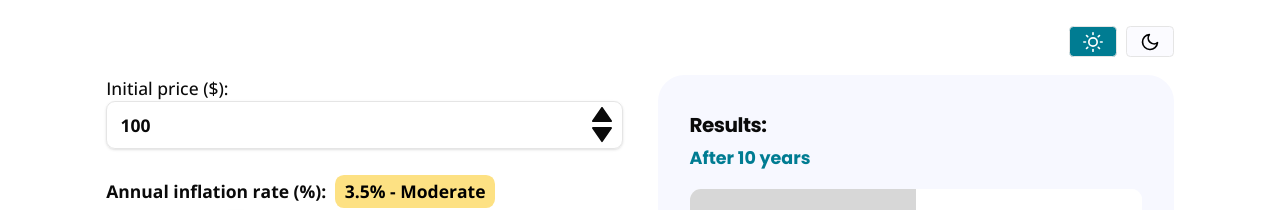
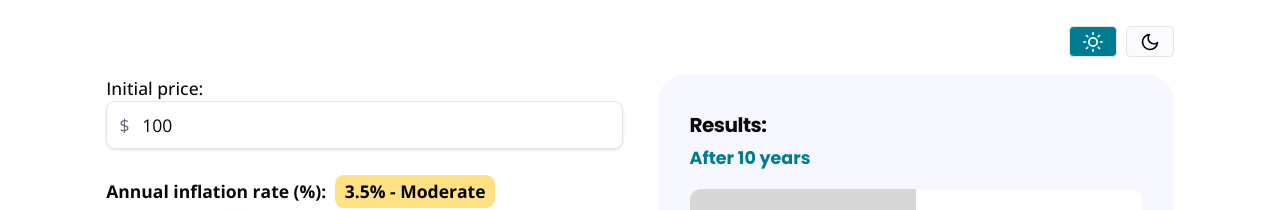
Before and after one commit to SU-SWS/ifdm_learning_apps, a Next.js app: page /interactives/inflation-impact-calculator in a window 1280 px wide. Shown: the top 210 px of the page. Built offline with nearby package versions, Linux system fonts and the light colour scheme.

Commit message:
adding in errors and minor ui cleanup to match

```diff
--- a/app/interactives/inflation-impact-calculator/page.tsx
+++ b/app/interactives/inflation-impact-calculator/page.tsx
@@ -1,95 +1,169 @@
 "use client";
 
-import { useState, useEffect } from "react"
-import { Card, CardContent, CardHeader, CardTitle } from "@/app/ui/components/card"
-import { Input } from "@/app/ui/components/input"
-import { Label } from "@/app/ui/components/label"
-import { CustomSlider } from "@/app/ui/components/slider"
-import { Badge } from "@/app/ui/components/badge"
-import { BiSolidUpArrow, BiSolidDownArrow } from "react-icons/bi";
+import { useState, useEffect } from "react";
+import {
+  Card,
+  CardContent,
+  CardHeader,
+  CardTitle,
+} from "@/app/ui/components/card";
+import { Input } from "@/app/ui/components/input";
+import { Label } from "@/app/ui/components/label";
+import { CustomSlider } from "@/app/ui/components/slider";
+import { Badge } from "@/app/ui/components/badge";
 import ThemeToggle from "@/app/lib/theme-toggle";
 
+const INITIAL_PRICE_MIN = 0.01;
+const INITIAL_PRICE_MAX = 1_000_000_000;
+
+type PriceError = "empty" | "range" | null;
+
+function getPriceError(raw: string, numeric: number): PriceError {
+  if (raw === "") return "empty";
+  if (numeric < INITIAL_PRICE_MIN || numeric > INITIAL_PRICE_MAX)
+    return "range";
+  return null;
+}
+
+function formatWithCommas(value: number): string {
+  return value.toLocaleString("en-US", { maximumFractionDigits: 2 });
+}
+
+const formatCurrency = (value: number) =>
+  new Intl.NumberFormat("en-US", {
+    style: "currency",
+    currency: "USD",
+    minimumFractionDigits: 2,
+    maximumFractionDigits: 2,
+  }).format(value);
+
 export default function InflationCalculator() {
-  const [initialPrice, setInitialPrice] = useState(100)
-  const [inflationRate, setInflationRate] = useState(3.5)
-  const [timePeriod, setTimePeriod] = useState(10)
-  const [futureValue, setFutureValue] = useState(0)
+  const [initialPriceRaw, setInitialPriceRaw] = useState("100");
+  const [initialPriceDisplay, setInitialPriceDisplay] = useState("100");
+  const [inflationRate, setInflationRate] = useState(3.5);
+  const [timePeriod, setTimePeriod] = useState(10);
+  const [futureValue, setFutureValue] = useState<number | null>(0);
 
-  // Calculate future value based on compound inflation
+  const numericPrice = parseFloat(initialPriceRaw);
+  const priceError: PriceError = getPriceError(initialPriceRaw, numericPrice);
+  const isValid = priceError === null && !isNaN(numericPrice);
+
   useEffect(() => {
-    const future = initialPrice * Math.pow(1 + inflationRate / 100, timePeriod)
-    setFutureValue(future)
-  }, [initialPrice, inflationRate, timePeriod])
+    if (!isValid) {
+      setFutureValue(null);
+      return;
+    }
+    const future = numericPrice * Math.pow(1 + inflationRate / 100, timePeriod);
+    setFutureValue(future);
+  }, [initialPriceRaw, inflationRate, timePeriod, isValid, numericPrice]);
 
   const getInflationLabel = (rate: number) => {
-    if (rate <= 2.9) return "Low"
-    if (rate <= 6) return "Moderate"
-    if (rate <= 10) return "High"
-    return "Very high"
-  }
+    if (rate <= 2.9) return "Low";
+    if (rate <= 6) return "Moderate";
+    if (rate <= 10) return "High";
+    return "Very high";
+  };
 
   const getInflationColor = (rate: number) => {
-    if (rate <= 2.9) return "bg-badge-green" // Green
-    if (rate <= 6) return "bg-badge-yellow" // Yellow
-    if (rate <= 10) return "bg-badge-orange" // Orange
-    return "bg-badge-red" // Red
-  }
+    if (rate <= 2.9) return "bg-badge-green";
+    if (rate <= 6) return "bg-badge-yellow";
+    if (rate <= 10) return "bg-badge-orange";
+    return "bg-badge-red";
+  };
+
+  const priceErrorMessage =
+    priceError === "empty"
+      ? "Enter an initial amount to see the impact of inflation over time."
+      : priceError === "range"
+        ? "Enter an amount between $0.01 and $1,000,000,000."
+        : null;
 
   return (
     <div className="p-6 max-w-5xl mx-auto">
       <ThemeToggle />
       <div className="max-w-6xl mx-auto">
-        {/* Header */}
         <h1 className="sr-only mb-2">Inflation Impact Calculator</h1>
 
         <div className="grid md:grid-cols-2 gap-8">
           {/* Parameters Panel */}
           <Card>
             <CardContent className="space-y-6">
-              {/* Future Value Input */}
-              <div className="space-y-2 relative">
+              <div className="relative">
                 <Label htmlFor="initial-price" className="text-md font-medium">
-                  Initial price ($):
+                  Initial price:
                 </Label>
-
+                <span
+                  className="absolute left-3 top-8.5 text-[var(--color-symbols)] pointer-events-none"
+                  aria-hidden="true"
+                >
+                  $
+                </span>
                 <Input
                   id="initial-price"
-                  type="number"
-                  value={initialPrice === 0 ? "" : initialPrice}
-                  onChange={(e) => setInitialPrice(Number(e.target.value) || 0)}
-                  className="bg-[var(--input-background)] text-[var(--input-text)] bg-[var(--input-border)] text-md font-bold block w-full rounded-md shadow-sm py-2 px-3 border pr-10 [appearance:textfield] [&::-webkit-outer-spin-button]:appearance-none [&::-webkit-inner-spin-button]:appearance-none"
-                  min="1"
-                  max="1000000"
+                  type="text"
+                  inputMode="numeric"
+                  value={initialPriceDisplay}
+                  onChange={(e) => {
+                    const stripped = e.target.value.replace(/,/g, "");
+                    // Allow only digits and a single decimal point
+                    if (stripped !== "" && !/^\d*\.?\d*$/.test(stripped))
+                      return;
+                    setInitialPriceRaw(stripped);
+                    const num = parseFloat(stripped);
+                    if (!isNaN(num)) {
+                      setInitialPriceDisplay(
+                        num.toLocaleString("en-US", {
+                          maximumFractionDigits: 2,
+                        }),
+                      );
+                    } else {
+                      setInitialPriceDisplay(stripped);
+                    }
+                  }}
+                  onFocus={() => {
+                    // Strip commas so the user can edit cleanly
+                    setInitialPriceDisplay(initialPriceRaw);
+                  }}
+                  onBlur={() => {
+                    const num = parseFloat(initialPriceRaw);
+                    if (!isNaN(num)) {
+                      setInitialPriceDisplay(formatWithCommas(num));
+                    } else {
+                      setInitialPriceDisplay(initialPriceRaw);
+                    }
+                  }}
+                  aria-invalid={priceError !== null}
+                  aria-describedby={
+                    priceError ? "initial-price-error" : undefined
+                  }
+                  className={`bg-[var(--input-background)] text-[var(--input-text)] text-md  w-full rounded-md shadow-sm pl-8 border pr-10 ${
+                    priceError
+                      ? "border-2 border-[var(--color-inline-error)] focus:ring-red-500"
+                      : "bg-[var(--input-border)]"
+                  }`}
                 />
-                <div className="absolute right-2 top-[38%] flex flex-col">
-                  {/* Increment/Decrement buttons for Future Value */}
-                  <button
-                    type="button"
-                    tabIndex={-1}
-                    aria-label="Increase amount"
-                    onClick={() => setInitialPrice((prev) => prev + 1)}
-                    className="mb-[-5px] hover:text-grey-med-dark focus:outline-none"
+                {priceErrorMessage && (
+                  <p
+                    id="initial-price-error"
+                    role="alert"
+                    className="text-sm text-[var(--color-inline-error)] mt-1"
                   >
-                    <BiSolidUpArrow size={24} />
-                  </button>
-                  <button
-                    type="button"
-                    tabIndex={-1}
-                    aria-label="Decrease amount"
-                    onClick={() => setInitialPrice((prev) => Math.max(1, prev - 1))}
-                    className="hover:text-grey-med-dark focus:outline-none"
-                  >
-                    <BiSolidDownArrow size={24} />
-                  </button>
-                </div>
+                    {priceErrorMessage}
+                  </p>
+                )}
               </div>
 
-              {/* Interest Rate Slider */}
+              {/* Inflation Rate Slider */}
               <div className="space-y-3 relative">
                 <div className="flex sm:items-center space-between gap-2 flex-col sm:flex-row">
-                    <Label className="text-md font-bold">Annual inflation rate (%):</Label>
-                    <Badge className={`${getInflationColor(inflationRate)} text-black font-bold`}>
-                      {inflationRate.toFixed(1)}% - {getInflationLabel(inflationRate)}
+                  <Label className="text-md font-bold">
+                    Annual inflation rate (%):
+                  </Label>
+                  <Badge
+                    className={`${getInflationColor(inflationRate)} text-black font-bold`}
+                  >
+                    {inflationRate.toFixed(1)}% -{" "}
+                    {getInflationLabel(inflationRate)}
                   </Badge>
                 </div>
                 <CustomSlider
@@ -100,7 +174,7 @@ export default function InflationCalculator() {
                   step={0.1}
                   className="w-full"
                 />
-                <div className="flex justify-between text-md  font-medium font-poppins">
+                <div className="flex justify-between text-md font-medium font-poppins">
                   <span>0%</span>
                   <span>15%</span>
                 </div>
@@ -109,7 +183,9 @@ export default function InflationCalculator() {
               {/* Time Period Slider */}
               <div className="space-y-3">
                 <div className="flex items-center">
-                  <Label className="text-md font-bold">Time period:&nbsp;</Label>
+                  <Label className="text-md font-bold">
+                    Time period:&nbsp;
+                  </Label>
                   <span className="text-md font-semibold flex items-center gap-1">
                     {timePeriod} year{timePeriod !== 1 ? "s" : ""}
                   </span>
@@ -131,19 +207,18 @@ export default function InflationCalculator() {
             </CardContent>
           </Card>
 
-          {/* Present Value Calculation Panel */}
+          {/* Results Panel */}
           <Card className="rounded-3xl p-[32px] bg-[var(--card-background)]">
             <CardHeader className="py-1">
-              <CardTitle className="py-1 font-bold font-poppins">Results:</CardTitle>
+              <CardTitle className="py-1 font-bold font-poppins">
+                Results:
+              </CardTitle>
             </CardHeader>
-            <CardContent className="">
-              {/* Main Result */}
-             <span className="text-md font-bold font-poppins text-lagunita">
+            <CardContent>
+              <span className="text-md font-bold font-poppins text-[var(--color-teal)]">
                 After {timePeriod} year{timePeriod !== 1 ? "s" : ""}
               </span>
-              {/* Calculation Breakdown */}
               <div className="pt-4">
-                {/* Results section */}
                 <div className="rounded-lg">
                   <div className="innerwrapper">
                     <div className="flex flex-row mb-1 bg-[var(--results-white-background)] rounded-lg">
@@ -151,11 +226,12 @@ export default function InflationCalculator() {
                         Future price:
                       </div>
                       <div className="w-[50%] bg-[var(--secondary-background)] text-lg-title p-4 rounded-r-lg font-bold overflow-hidden text-ellipsis flex items-center">
-                          {`$${futureValue.toLocaleString(undefined, { minimumFractionDigits: 2, maximumFractionDigits: 2 })}`}
+                        {futureValue !== null
+                          ? formatCurrency(futureValue)
+                          : "—"}
                       </div>
                     </div>
                   </div>
-                  {/* Wrapper section ends */}
                 </div>
               </div>
             </CardContent>
@@ -163,5 +239,5 @@ export default function InflationCalculator() {
         </div>
       </div>
     </div>
-  )
+  );
 }
```
Lines whose indentation alone changed are shown as unchanged.
